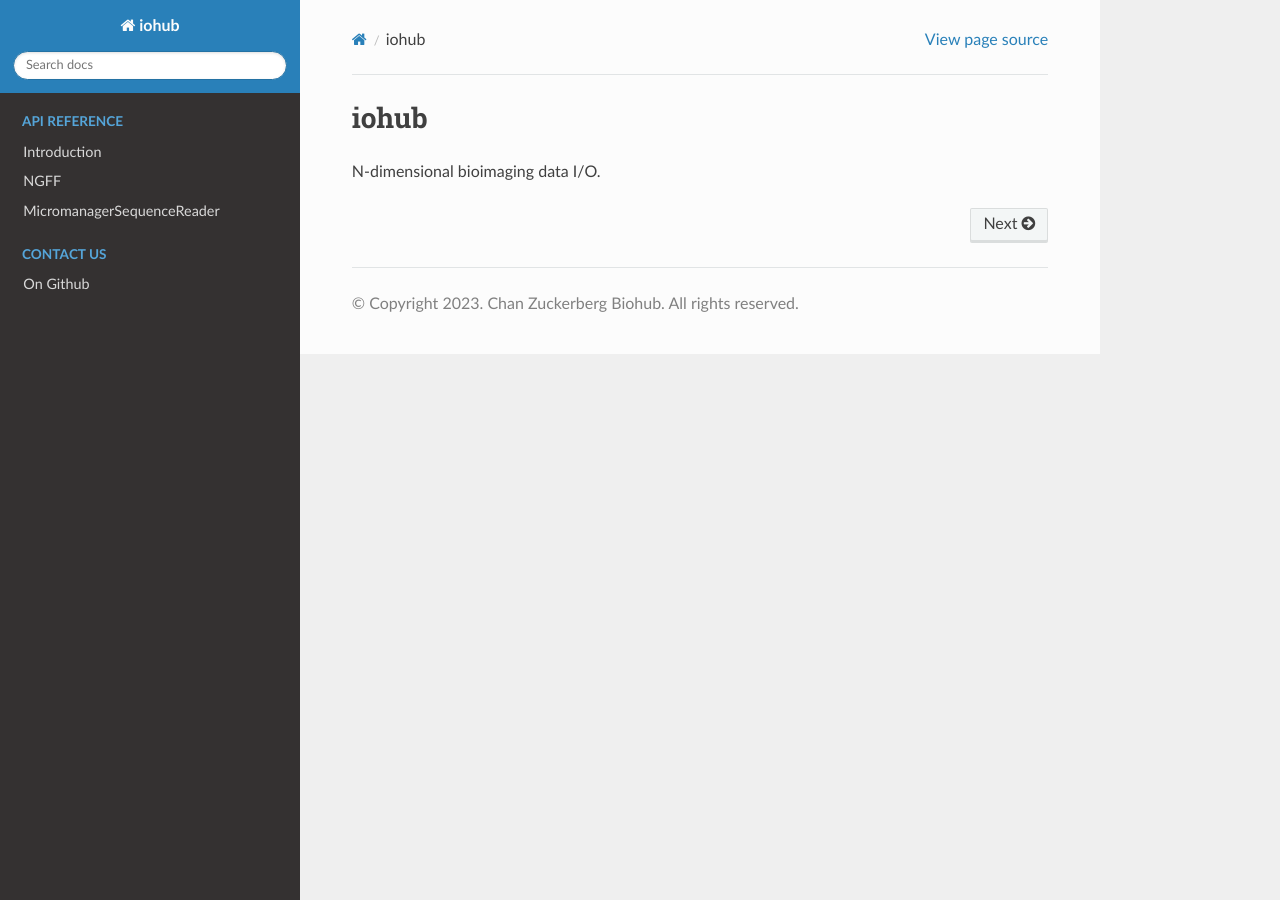
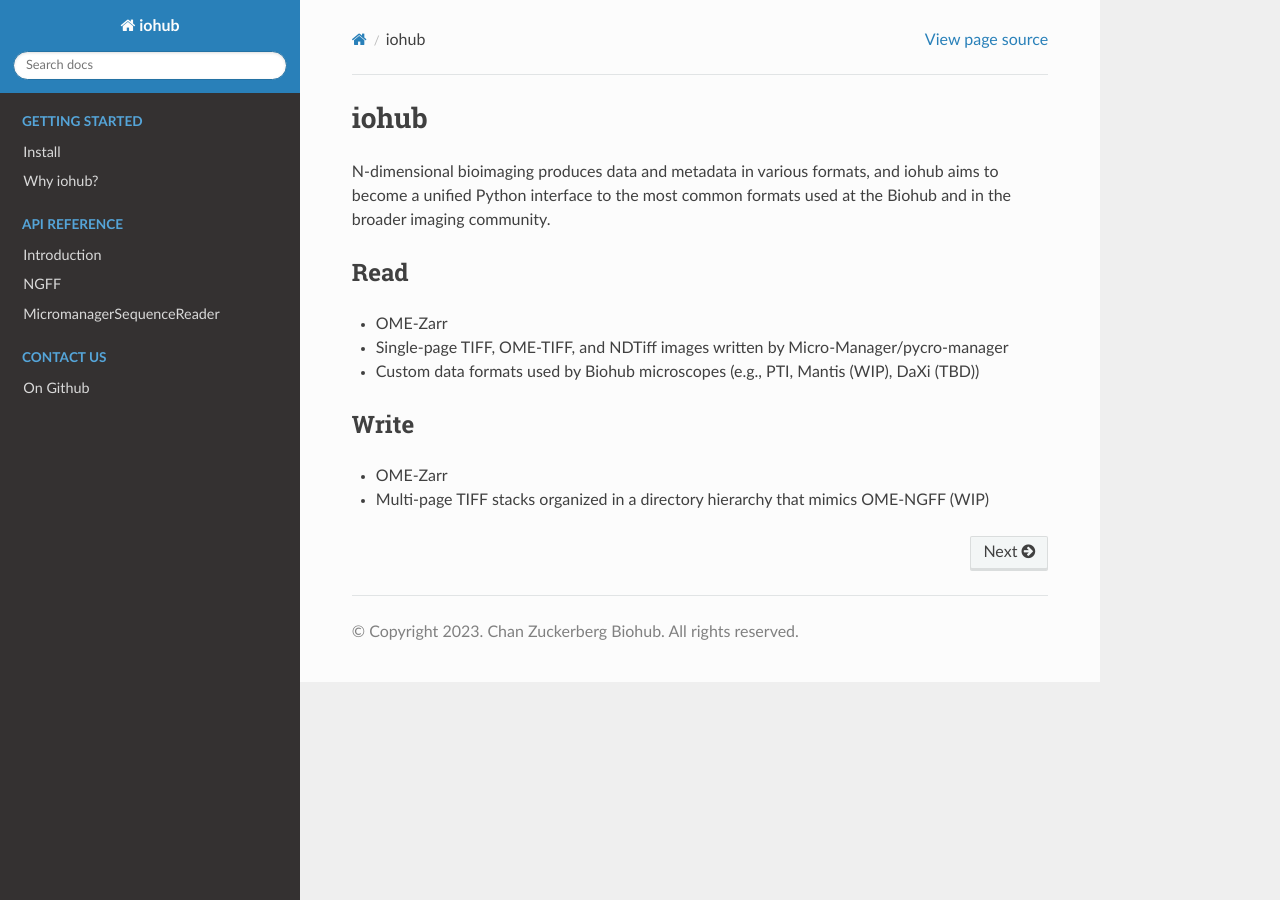
Before and after one commit to czbiohub-sf/iohub, a Sphinx documentation site: the page built from docs/source/index.rst, in a window 1280 px wide. Built offline with Sphinx 7.4.7 and the Read the Docs theme 2.0.0, drawn with Linux system fonts in a browser that asks for light colours.

Commit message:
getting started section added

```diff
--- a/docs/source/index.rst
+++ b/docs/source/index.rst
@@ -1,7 +1,23 @@
 iohub
 ~~~~~~~~~~~~~
 
-N-dimensional bioimaging data I/O.
+N-dimensional bioimaging produces data and metadata in various formats,
+and iohub aims to become a unified Python interface to the most common formats
+used at the Biohub and in the broader imaging community.
+
+
+Read
+====
+
+- OME-Zarr
+- Single-page TIFF, OME-TIFF, and NDTiff images written by Micro-Manager/pycro-manager
+- Custom data formats used by Biohub microscopes (e.g., PTI, Mantis (WIP), DaXi (TBD))
+
+Write
+======
+
+- OME-Zarr
+- Multi-page TIFF stacks organized in a directory hierarchy that mimics OME-NGFF (WIP)
 
 
 
@@ -11,6 +27,8 @@ N-dimensional bioimaging data I/O.
    :caption: Getting Started
 
    Install <getting_started/install.rst>
+   Why iohub? <getting_started/why.rst>
+
 
 .. toctree::
    :maxdepth: 1
```
Also changed, not shown: docs/source/getting_started/install.rst (+8 -0 lines), docs/source/getting_started/why.rst (added, +20 -0 lines).
